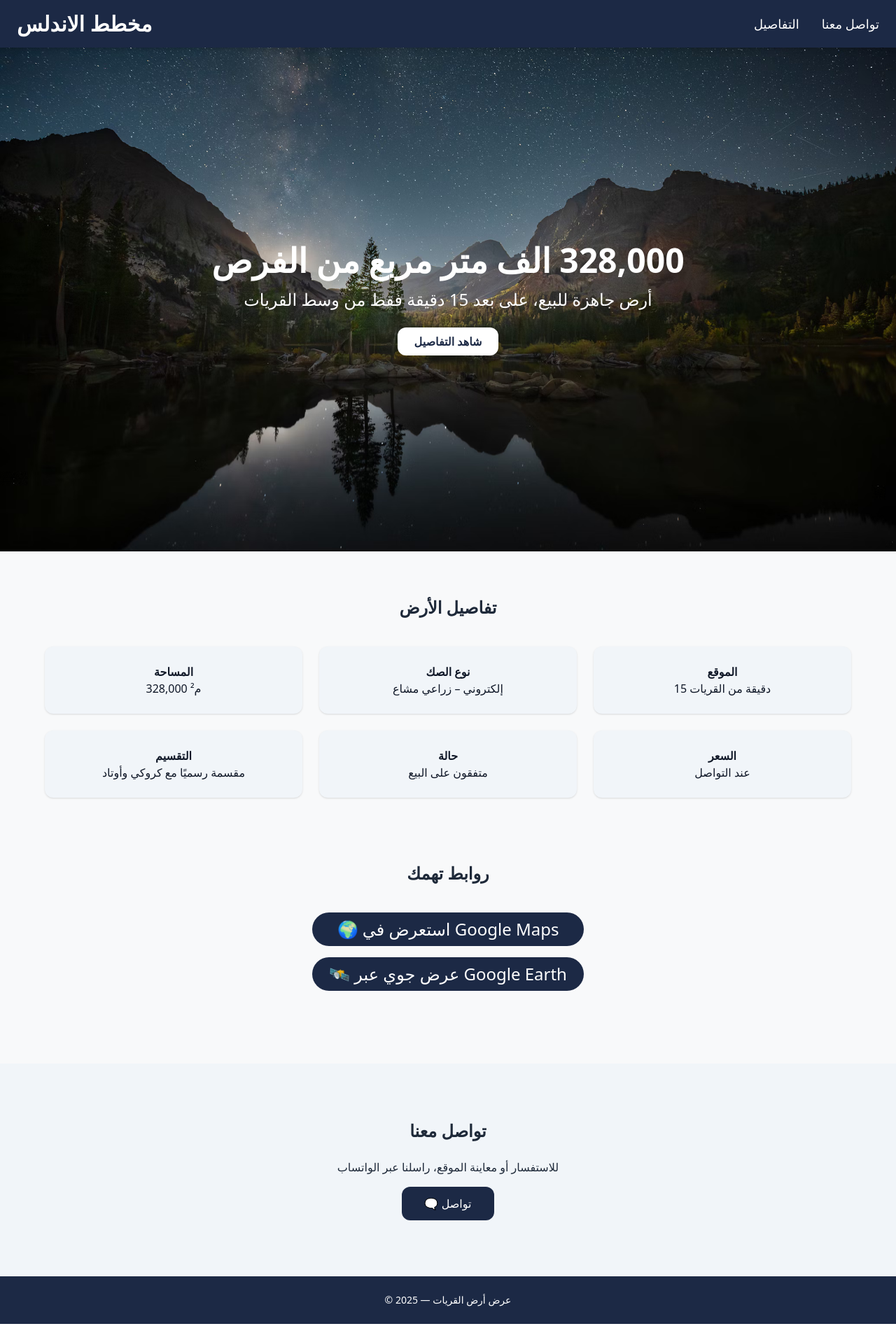
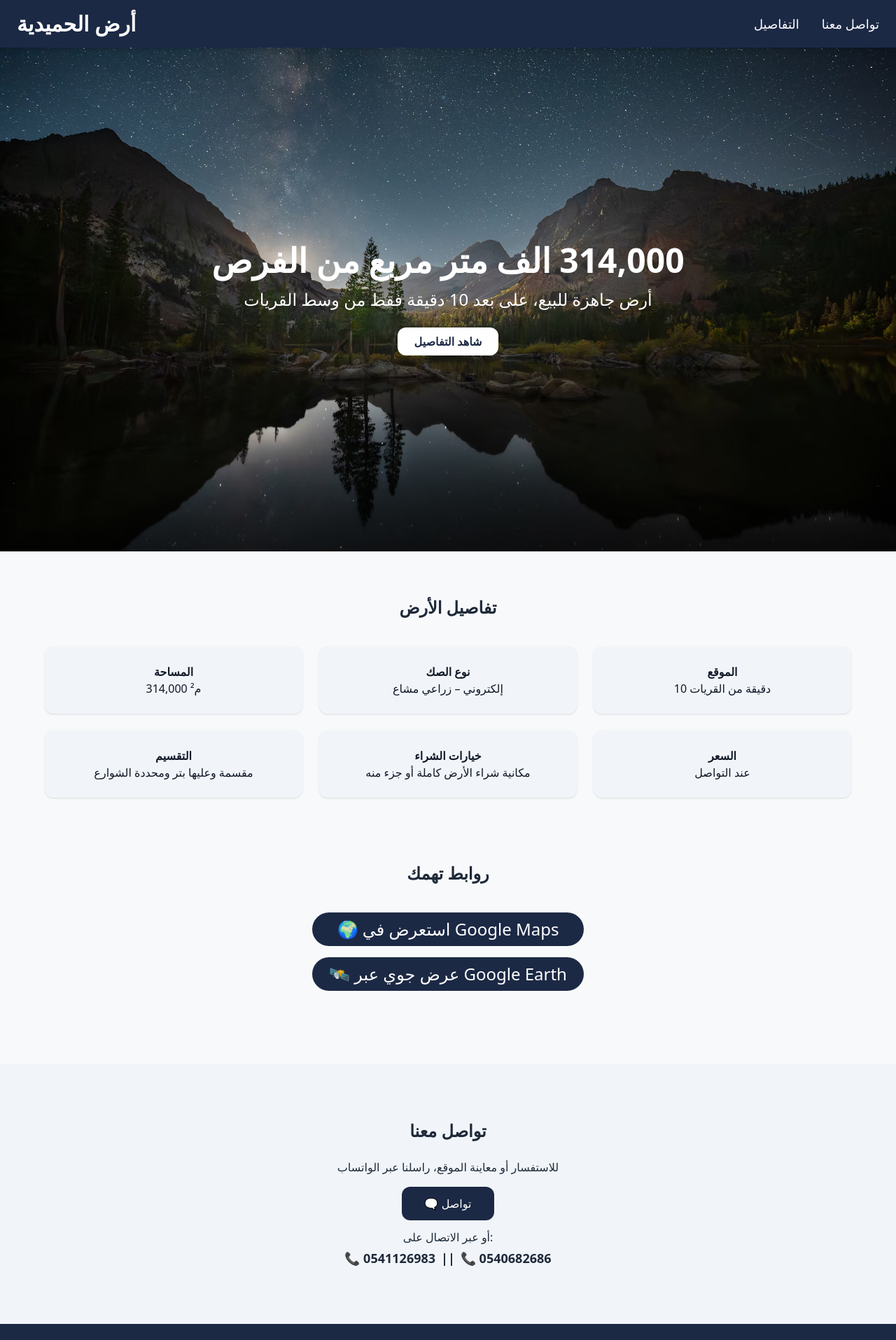
Before and after one commit to MontherALS/hamidiyah-land-sale, a React (Vite) app: page / in a window 1280 px wide. Shown: the top 1915 px of the page at 70% size. Before the commit the page ends 1892 px from the top, so only its background shows below. Built offline with nearby package versions, Linux system fonts and the light colour scheme.

Commit message:
adding the final information + adding phone numbers + editng the card info's

```diff
--- a/index.html
+++ b/index.html
@@ -6,10 +6,10 @@
     <link rel="icon" type="image/png" href="/favicon.png" />
 
     <meta name="viewport" content="width=device-width, initial-scale=1.0" />
-    <title>ارض للبيع في القريات</title>
+    <title>ارض الحميدية</title>
     <meta
       name="description"
-      content="فرصة استثمارية: أرض للبيع في القريات بمساحة 328,000 متر مربع، بصك إلكتروني وتقسيم رسمي. تبعد فقط 15 دقيقة من وسط القريات."
+      content="فرصة استثمارية: أرض للبيع في القريات بمساحة 328,000 متر مربع، بصك إلكتروني وتقسيم رسمي. تبعد فقط 10 دقيقة من وسط القريات."
     />
     <meta
       name="keywords"
@@ -23,7 +23,7 @@
     />
     <meta
       property="og:description"
-      content="فرصة عقارية نادرة: أرض بصك إلكتروني زراعي ، تقسيم كروكي تبعد 15 دقيقة من وسط القريات"
+      content="فرصة عقارية نادرة: أرض بصك إلكتروني زراعي ، تقسيم كروكي تبعد 10 دقيقة من وسط القريات"
     />
     <meta
       property="og:image"
--- a/src/App.jsx
+++ b/src/App.jsx
@@ -6,25 +6,16 @@ function App() {
     document.documentElement.style.scrollBehavior = "smooth";
   }, []);
 
-  function handleClick(e) {
-    if (e.target.name === "googleMaps") {
-      window.open("https://maps.app.goo.gl/om52iV8n8xn6crfJ9");
-    } else
-      window.open(
-        "https://earth.google.com/web/@31.34262489,37.31693636,510.73040736a,2368.68705524d,35y,-0h,0t,0r/data=CkUaPxI5CiQweDE1MTAwNzkxNjM3YmQ4ZmY6MHhjYzE1YjdlYTIxZjg0ZTkqEUtpbmcgQWJkdWxsYWggYmluGAIgAUICCAE6AwoBMEICCABKDQj___________8BEAA"
-      );
-  }
-
   const cardStyle =
-    "p-6 shadow rounded-xl text-center bg-[#f1f5f9] text-gray-900 hover:bg-[#1c2945] hover:text-white hover:scale-105 duration-300";
+    "p-6  shadow rounded-xl text-center bg-[#f1f5f9] text-gray-900 hover:bg-[#1c2945] hover:text-white hover:scale-105 duration-300";
 
   const googleButtonStyle =
-    "px-6 py-2 cursor-pointer bg-[#1c2945] font-light text-white rounded-full hover:bg-[#98b1e1] hover:scale-105 duration-300";
+    "px-6 py-2 cursor-pointer bg-[#1c2945] font-light text-white rounded-full hover:bg-[#98b1e1]  transition-transform transition-colors duration-300 ease-in-out hover:scale-105 hover:brightness-110";
   return (
     <div className="font-sans bg-[#f8f9fa] text-gray-800">
       {/* Navbar */}
       <nav className="flex flex-col sm:flex-row justify-between items-center px-6 py-4 bg-[#1c2945] text-white shadow-md sticky top-0 z-50">
-        <h1 className="text-xl sm:text-3xl font-bold">مخطط الاندلس</h1>
+        <h1 className="text-xl sm:text-3xl font-bold">أرض الحميدية </h1>
         <div className="flex space-x-4 gap-4 mt-2 sm:mt-0">
           <a href="#details" className="hover:underline text-sm sm:text-lg">
             التفاصيل
@@ -41,10 +32,10 @@ function App() {
         style={{ backgroundImage: "url('/11.png')" }}
       >
         <h2 className="text-3xl sm:text-5xl font-bold mb-4">
-          الف متر مربع من الفرص <span dir="ltr">328,000</span>
+          الف متر مربع من الفرص <span dir="ltr">314,000</span>
         </h2>
         <p className="text-lg sm:text-2xl mb-6">
-          أرض جاهزة للبيع، على بعد 15 دقيقة فقط من وسط القريات
+          أرض جاهزة للبيع، على بعد 10 دقيقة فقط من وسط القريات
         </p>
         <a
           href="#details"
@@ -58,8 +49,8 @@ function App() {
         <h3 className="text-2xl font-bold text-center mb-10">تفاصيل الأرض</h3>
         <div className="grid sm:grid-cols-2 lg:grid-cols-3 gap-6 max-w-6xl mx-auto">
           <div className={cardStyle}>
-            <h4 className="font-semibold">المساحة</h4>
-            <p>328,000 م²</p>
+            <h4 className="font-semibold ">المساحة</h4>
+            <p className="">314,000 م²</p>
           </div>
           <div className={cardStyle}>
             <h4 className="font-semibold">نوع الصك</h4>
@@ -67,15 +58,15 @@ function App() {
           </div>
           <div className={cardStyle}>
             <h4 className="font-semibold">الموقع</h4>
-            <p>15 دقيقة من القريات</p>
+            <p>10 دقيقة من القريات</p>
           </div>
           <div className={cardStyle}>
             <h4 className="font-semibold">التقسيم</h4>
-            <p>مقسمة رسميًا مع كروكي وأوتاد</p>
+            <p>مقسمة وعليها بتر ومحددة الشوارع</p>
           </div>
           <div className={cardStyle}>
-            <h4 className="font-semibold">حالة </h4>
-            <p>متفقون على البيع</p>
+            <h4 className="font-semibold">خيارات الشراء</h4>
+            <p> مكانية شراء الأرض كاملة أو جزء منه</p>
           </div>
           <div className={cardStyle}>
             <h4 className="font-semibold">السعر </h4>
@@ -87,20 +78,22 @@ function App() {
           <h1 className="mb-5 mt-13">روابط تهمك</h1>
 
           <div className="flex flex-col gap-4 justify-center">
-            <button
-              onClick={handleClick}
-              name="googleMaps"
+            <a
+              href="https://maps.app.goo.gl/NBXdvEzPyGfNrmao7"
+              target="_blank"
+              rel="noopener noreferrer"
               className={googleButtonStyle}
             >
               🌍 استعرض في Google Maps
-            </button>
-            <button
-              onClick={handleClick}
-              name="googleEarth"
+            </a>
+            <a
+              href="https://earth.google.com/web/search/31%c2%b017%2706.2%22N+37%c2%b021%2730.7%22E/@31.28512953,37.35859243,511.38936354a,1000d,30y,0h,0t,0r/data=CiwiJgokCWcd1LL-s0FAEWagrRVps0FAGQoYq6KcmFfAIXKMuxFemVfAQgIIATIpCicKJQohMUlRVzF2Z0I2MzlhLUFsX0c3bzlMQVhhbDRCUVJrYnVVIAE6AwoBMEICCABKBwj_1MopEAE"
+              target="_blank"
+              rel="noopener noreferrer"
               className={googleButtonStyle}
             >
               🛰️ عرض جوي عبر Google Earth
-            </button>
+            </a>
           </div>
         </div>
       </section>
@@ -112,17 +105,34 @@ function App() {
         <h3 className="text-2xl font-bold mb-6"> تواصل معنا</h3>
         <p className="mb-4">للاستفسار أو معاينة الموقع، راسلنا عبر الواتساب</p>
         <a
-          href="https://wa.me/966508600270"
+          href="https://wa.me/0541126983"
           target="_blank"
           rel="noopener noreferrer"
-          className="inline-block bg-[#1c2945] text-white px-8 py-3 rounded-xl hover:bg-[#9ba5b8] duration-300"
+          className="inline-block bg-[#1c2945] text-white px-8 py-3 rounded-xl hover:bg-[#98b1e1]  duration-300 ease-in-out hover:scale-105 hover:brightness-110"
         >
           🗨️ تواصل
         </a>
+
+        <p className="mt-3">أو عبر الاتصال على:</p>
+        <div className="flex flex-col sm:flex-row gap-2 justify-center mt-1 text-lg font-semibold">
+          <a
+            href="tel:0541126983"
+            className="hover:underline hover:text-[#1c2945]"
+          >
+            📞 0541126983
+          </a>
+          <span className="hidden sm:inline">||</span>
+          <a
+            href="tel:0540682686"
+            className="hover:underline hover:text-[#1c2945]"
+          >
+            📞 0540682686
+          </a>
+        </div>
       </section>
 
       <footer className="py-6 text-center bg-[#1c2945] text-white text-sm">
-        &copy; {new Date().getFullYear()} — عرض أرض القريات
+        &copy; {new Date().getFullYear()} — عرض أرض الحميدية
       </footer>
     </div>
   );
```
